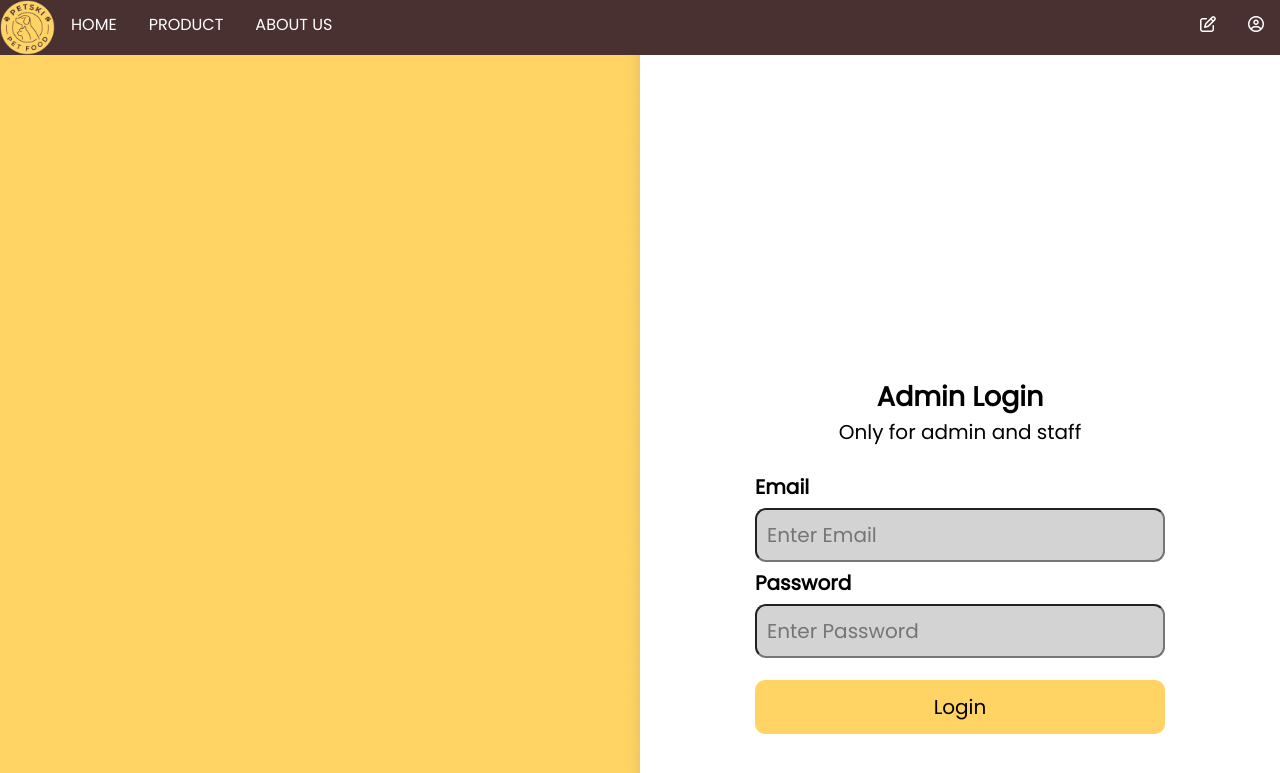
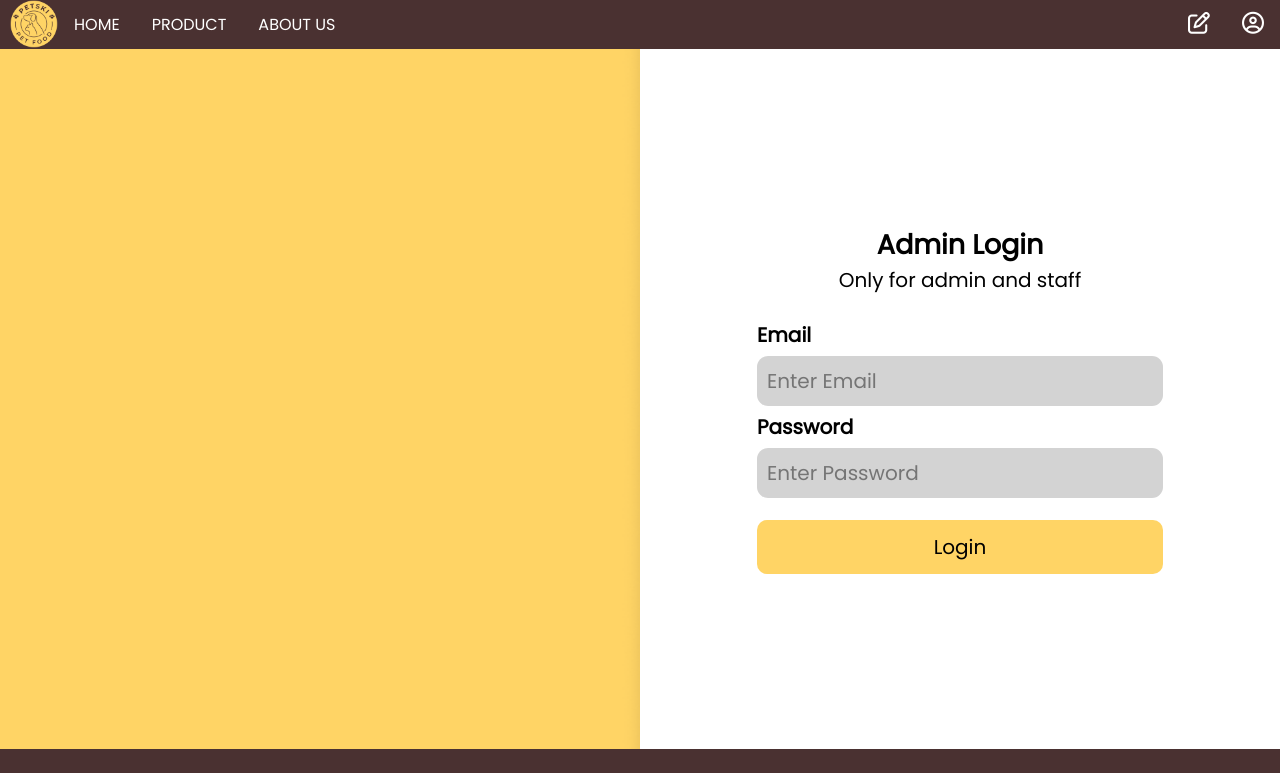
Before and after one commit to Bew-P/PetSki, a plain HTML site: page html/login.html in a window 1280 px wide. Shown: the top 773 px of the page. Drawn offline with Linux system fonts and the light colour scheme.

Commit message:
update login

```diff
--- a/css/login.css
+++ b/css/login.css
@@ -19,6 +19,8 @@ nav {
 
 .nav_right {
     float: right;
+    font-size: 22px;
+    padding: 7px 16px;
 }
 
 nav a {
@@ -32,8 +34,8 @@ nav a:hover {
 }
 
 nav img {
-    width: 55px;
-    height: 55px;
+    margin-left: 10px;
+    height: 48px;
 }
 
 .login_container{
@@ -46,7 +48,7 @@ nav img {
 
 .login_container img{
     width: 50%;
-    height: 1000px;
+    height: 700px;
 }
 .login_container form {
     display: flex;
@@ -54,7 +56,7 @@ nav img {
     justify-content: center;
     align-items: center;
     width: 50%;
-    height: 1000px;
+    height: 700px;
 }
 
 .login_container form h1 {
@@ -70,6 +72,7 @@ nav img {
 
 .login_container input[type="email"] {
     background-color:lightgrey;
+    border: none;
     border-radius: 11px;
     padding: 10px;
     font-size: 20px;
@@ -77,6 +80,7 @@ nav img {
 
 .login_container input[type="password"] {
   background-color:lightgrey;
+  border: none;
   border-radius: 11px;
   padding: 10px;
   font-size: 20px;
```
